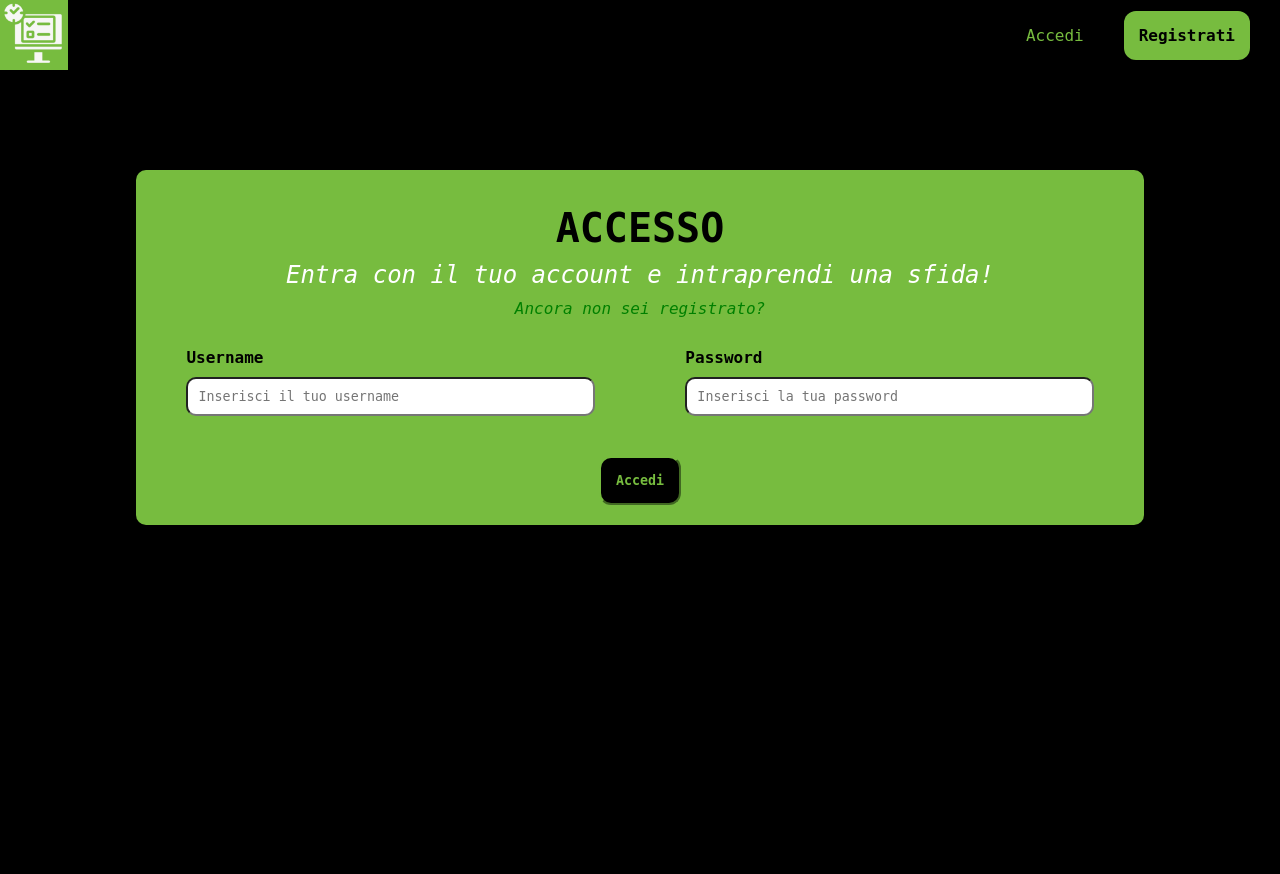
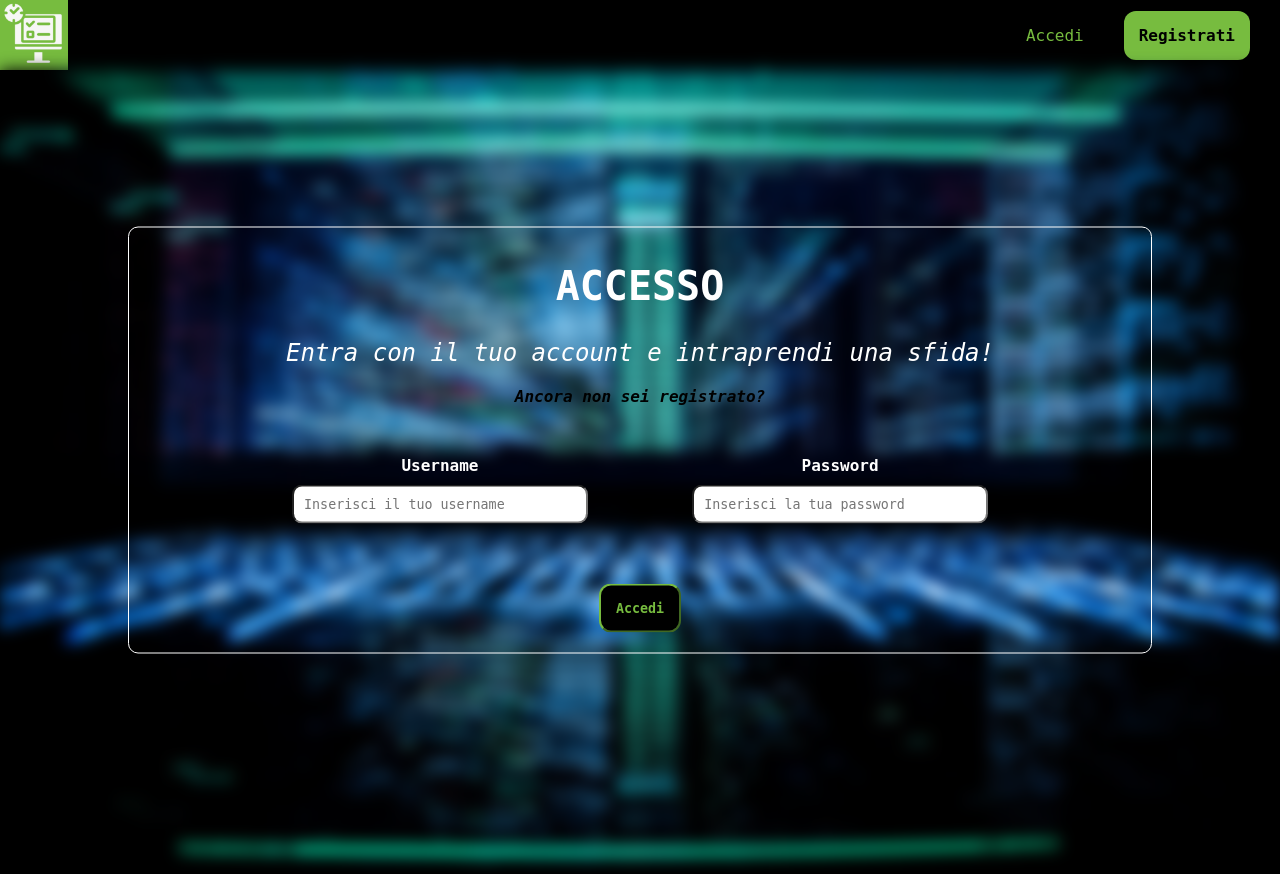
Before and after one commit to tamerhayek/progetto-ltw, a PHP site: page /auth/accesso/ in a window 1280 px wide. Before the commit the page ends 525 px from the top, so only its background shows below. Run offline with PHP 8.4, Linux system fonts and the light colour scheme.

Commit message:
modifica profilo e login

```diff
--- a/auth/accesso/accesso.css
+++ b/auth/accesso/accesso.css
@@ -1,7 +1,25 @@
+
+#bg{
+    filter: blur(8px);
+    -webkit-filter: blur(8px);
+    width: 100%;
+    height: 100vh;
+    background-size: cover;
+    background-repeat: no-repeat;
+    background-position: center;
+    overflow: hidden;
+}
+
 .container {
-    width: 100%;
-    padding: 10px;
-    padding-top: 80px;
+    border: 1px solid white;
+    border-radius: 10px;
+    position: absolute;
+    position: absolute;
+    top: 55%;
+    left: 50%;
+    transform: translate(-50%, -50%);
+    width: 80%;
+    text-align: center;
 }
 
 .pannello{
@@ -10,7 +28,6 @@
     border-radius: 10px;
     margin-left: 10%;
     margin-right: 10%;
-    background-color: #77bc3f;
 }
 
 .descrizione{
@@ -21,18 +38,20 @@
 }
 
 .descrizione > h2{
-    margin-top: 20px;
-    color: #000000;
+    padding-bottom:20px;
+    font-weight: bolder;
+    color: white;
     text-transform: uppercase;
 }
 .descrizione > h3{
-    margin-top: 10px;
+    padding:10px;
     margin-bottom: 10px;
     color: #ffffff;
     font-style: italic;
 }
 .descrizione > a {
-    color: green;
+    font-weight: bold;
+    color: black;
     font-style: italic;
 }
 .descrizione > a:hover {
@@ -40,15 +59,15 @@
 }
 
 .form{
-    padding: 10px 30px;
+    margin-top: 50%;
+
 }
 
 .grid{
+    padding: 20px;
     display: grid;
     grid-template: "i1 i3"/ 1fr 1fr;
-    grid-column-gap: 10%;
-    grid-row-gap: 2%;
-    justify-content: center;
+    grid-column-gap: 15%;
     margin-left: 5%;
     margin-right: 5%;
 }
@@ -60,6 +79,7 @@
     position: relative;
 }
 .form-control label{
+    color:white;
     display: inline-block;
     margin-bottom: 10px;
     cursor: pointer;
@@ -73,7 +93,7 @@
 }
 
 .utenteNotFound {
-    color: #000000;
+    color: white;
     font-style: italic;
     text-align: center;
     align-items: center;
--- a/auth/accesso/index.php
+++ b/auth/accesso/index.php
@@ -32,6 +32,9 @@
         </div>
 
         <!-- ACCEDI -->
+        <div class="sfondo">
+            <img id="bg" src="../../src/images/sfondo.jpg">
+        </div>
         <div class="container">
             <div class="pannello">
                 <div class="descrizione">
@@ -48,7 +51,6 @@
                                 id="username"
                                 name="username"
                                 placeholder="Inserisci il tuo username"
-                                required
                             />
                         </div>
                         <div id="divPassword" class="form-control">
@@ -58,7 +60,6 @@
                                 id="password"
                                 name="passwordUtente"
                                 placeholder="Inserisci la tua password"
-                                required
                             />
                         </div>
                     </div>
--- a/profilo/profilo.css
+++ b/profilo/profilo.css
@@ -2,7 +2,7 @@
     color: white;
     width: 100%;
     padding: 5%;
-    padding-top: 30px;
+    padding-top: 5px;
     text-align: center;
 }
 .descrizione {
```
Also changed, not shown: index.css (+13 -0 lines), profilo/index.php (+17 -10 lines), src/images/carte-da-parati-natale-sfondo-verde.jpg.jpg (added), src/images/sfondo-verde.jpg (added).
